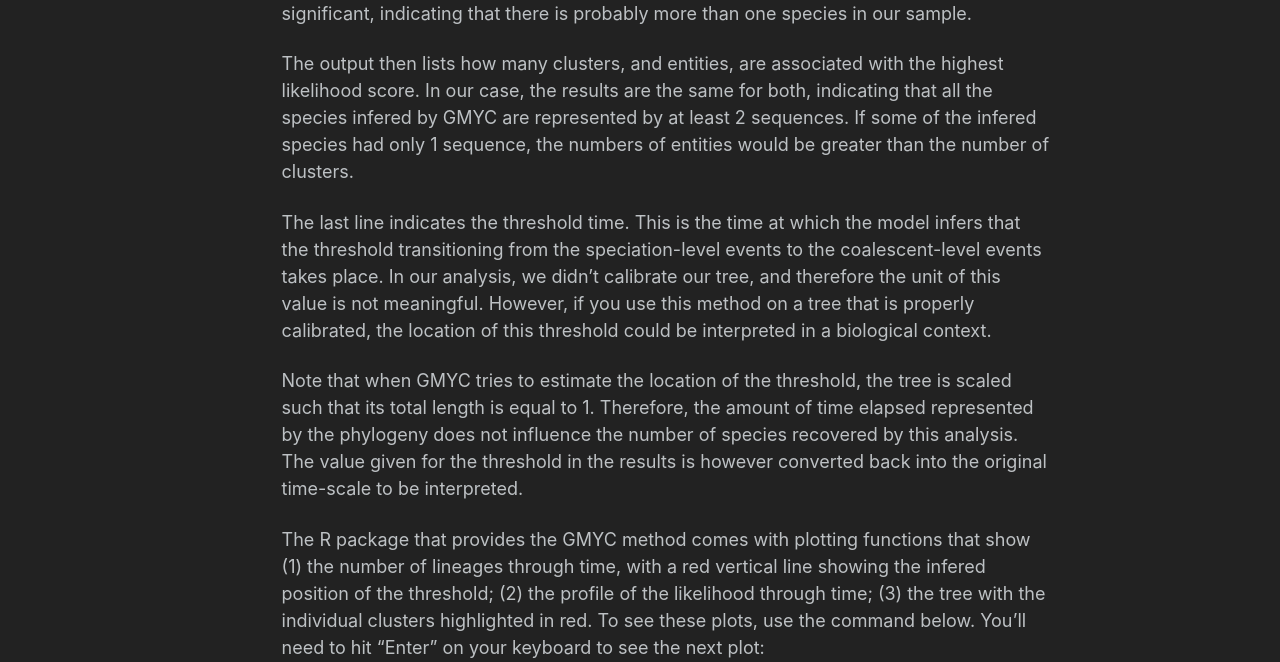
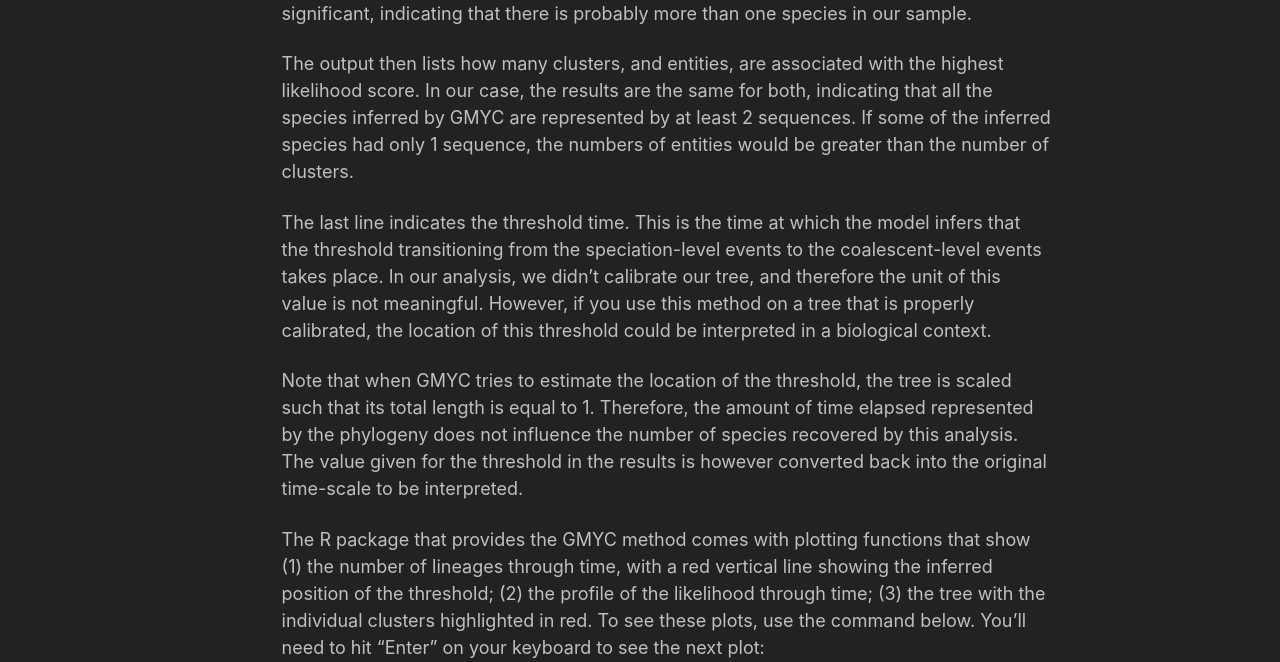
Before and after one commit to fmichonneau/francoismichonneau.net, a Jekyll site: the page built from _pages/gmyc-tutorial/index.md, in a window 1280 px wide and 1400 px high, scrolled down 10307 px. Shown: the part 207-869 px from the top of the window. Built offline with Jekyll 4.4.1, drawn with Linux system fonts in a browser that asks for light colours; comment, search, counter and statistics services are not loaded; some of the changed text lies outside the part shown.

Commit message:
fix typos

````diff
--- a/_pages/gmyc-tutorial/index.md
+++ b/_pages/gmyc-tutorial/index.md
@@ -409,7 +410,7 @@
 ```
 
 We can use the function `summary()` on the results of these analyses to see how
-many species are found. Let's start with the tree infered using a Yule prior:
+many species are found. Let's start with the tree inferred using a Yule prior:
 
 
 ```r
@@ -442,8 +443,8 @@
 
 The output then lists how many clusters, and entities, are associated with the
 highest likelihood score. In our case, the results are the same for both,
-indicating that all the species infered by GMYC are represented by at least 2
-sequences. If some of the infered species had only 1 sequence, the numbers of
+indicating that all the species inferred by GMYC are represented by at least 2
+sequences. If some of the inferred species had only 1 sequence, the numbers of
 entities would be greater than the number of clusters.
 
 The last line indicates the threshold time. This is the time at which the model
@@ -461,7 +462,7 @@
 
 The R package that provides the GMYC method comes with plotting functions that
 show (1) the number of lineages through time, with a red vertical line showing
-the infered position of the threshold; (2) the profile of the likelihood through
+the inferred position of the threshold; (2) the profile of the likelihood through
 time; (3) the tree with the individual clusters highlighted in red. To see these
 plots, use the command below. You'll need to hit "Enter" on your keyboard to see
 the next plot:
@@ -476,7 +477,7 @@
 Based on the trees alone, it can be difficult to figure out which samples are
 assigned to which species. To make this easier, the package has the function
 `spec.list()` that returns a 2-column table: the first column lists the species
-number as infered from GMYC, and the second column the sample identifier:
+number as inferred from GMYC, and the second column the sample identifier:
 
 
 ```r
@@ -556,12 +557,12 @@
 
 
 > # Your turn
-> Re-use and modify the code we used to analyze the results of the tree infered
+> Re-use and modify the code we used to analyze the results of the tree inferred
 > using the Yule prior on the other two trees.
 >
 > - How many species do you think we are dealing with?
 > - How does the choice of the prior affect the branch lengths in the tree, in
-> turn affect the number of species infered?
+> turn affect the number of species inferred?
 {: .notice--success}
 
 
````
Also changed, not shown: other parts of _pages/gmyc-tutorial/index.md (+11 -10 lines), _pages/gmyc-tutorial/index.Rmd (+18 -17 lines).
